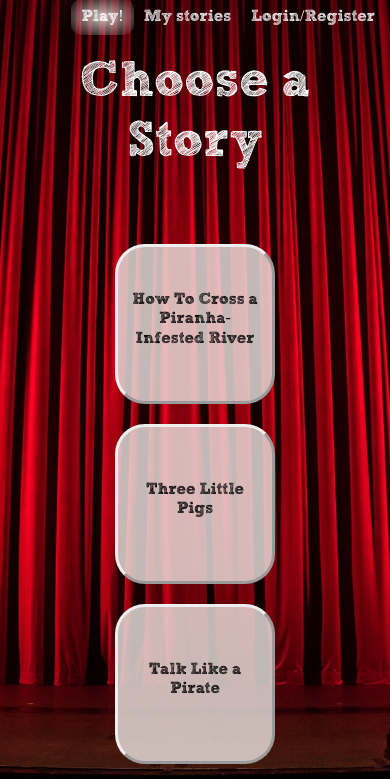
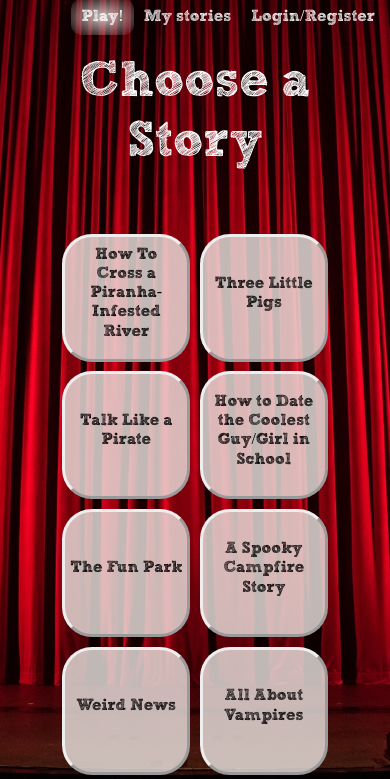
Before and after one commit to angelggdev/MadLibs, a React (Create React App) app: page / in a window 390 px wide. Shown: the top 779 px of the page. Built offline with nearby package versions, Linux system fonts and the light colour scheme.

Commit message:
responsive design

```diff
--- a/src/Components/GridTitles/Box/Box.css
+++ b/src/Components/GridTitles/Box/Box.css
@@ -24,3 +24,12 @@
     cursor:pointer;
     font-size:1rem;
 }
+
+@media screen and (max-width:767px){
+    .lib {
+        padding: 0.300rem;
+        margin: 0.300rem;
+        width: 8rem;
+        height: 8rem;
+    }
+}
--- a/src/Components/GridTitles/GridTitles.css
+++ b/src/Components/GridTitles/GridTitles.css
@@ -15,3 +15,9 @@
     height: 90%;
     color:white;
 }
+
+@media screen and (max-width:767px){
+    .gridMadlibs {
+        padding:5px 20px 5px 20px;
+    }
+}
--- a/src/Components/Login/Login.css
+++ b/src/Components/Login/Login.css
@@ -5,8 +5,8 @@
     justify-content: center;
 }
 .loginForm{
-    height:70vh;
-    width:30vw;
+    height:400px;
+    width:350px;
     background-color: rgba(238, 231, 227, 0.8);
     padding:20px;
     border-radius:20px;
@@ -14,10 +14,6 @@
     flex-direction: column;
     align-items: center;
     justify-content: space-around;
-}
-
-.loginForm input {
-    width: 20vw;
 }
 
 .formAlert{
@@ -38,3 +34,15 @@
 .loginLink:focus{
     box-shadow:none;
 }
+
+.buttonGroup{
+    display:flex;
+    flex-direction: column;
+}
+
+@media screen and (max-width:767px){
+    .loginForm{
+        height:400px;
+        width:300px;
+    }
+}
--- a/src/Components/Login/Login.js
+++ b/src/Components/Login/Login.js
@@ -96,7 +96,7 @@ const Login = () => {
                     <Spinner animation="grow" />
                     :
                     register?
-                    <>
+                    <div className='buttonGroup'>
                         <Button
                             type='submit'
                             variant={disableSubmit?'dark':'primary'}
@@ -105,9 +105,9 @@ const Login = () => {
                             Register
                         </Button>
                         <Button variant='none' onClick={() => setRegister(false)} className='loginLink'>Login</Button>
-                    </>
+                    </div>
                     :
-                    <>
+                    <div className='buttonGroup'>
                         <Button
                             type='submit'
                             variant={disableSubmit?'dark':'primary'}
@@ -116,7 +116,7 @@ const Login = () => {
                             Login
                         </Button>
                         <Button variant='none' onClick={() => setRegister(true)} className='loginLink'>Register</Button>
-                    </>
+                    </div>
                 }
             </Form>
         </Container>
--- a/src/Components/Question/Question.css
+++ b/src/Components/Question/Question.css
@@ -29,3 +29,9 @@
     border-color: slategrey;
     border-width:0.0625rem;
 }
+
+@media screen and (max-width:767px){
+    .question {
+        font-size: 1.2rem;
+    }
+}
--- a/src/Components/Story/Story.css
+++ b/src/Components/Story/Story.css
@@ -31,3 +31,9 @@
     border-style:outset;
     text-align:center;
 }
+
+@media screen and (max-width:767px){
+    .storyF {
+        font-size: 0.8rem;
+    }
+}
--- a/src/Components/Story/Story.js
+++ b/src/Components/Story/Story.js
@@ -6,6 +6,7 @@ import StoryContext from "../../contexts/StoryContext";
 import UserContext from "../../contexts/UserContext";
 import { Button } from "react-bootstrap";
 import SaveStoryModal from "./SaveStoryModal/SaveStoryModal";
+import './Story.css';
 
 const Story = () => {
     const {finalStory, previousWord, story, selectAnotherStory} = useContext(StoryContext);
```
